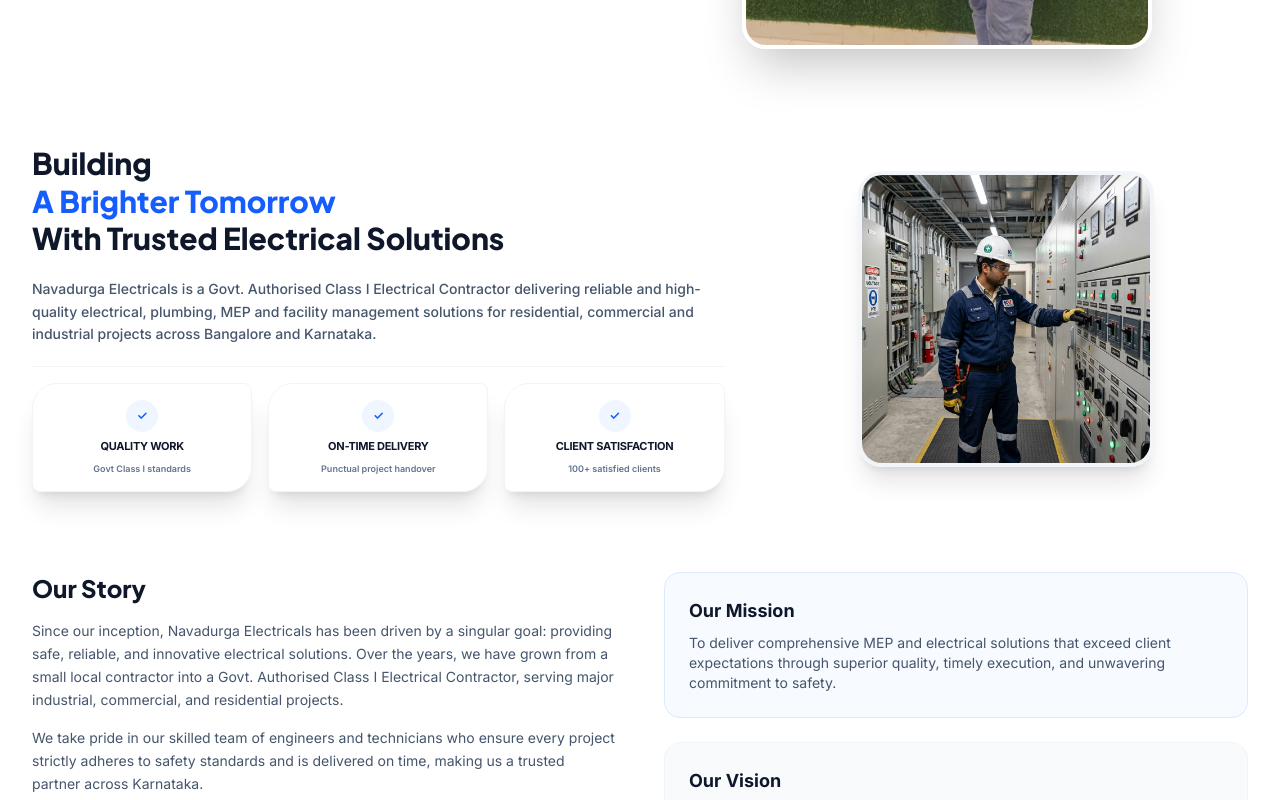
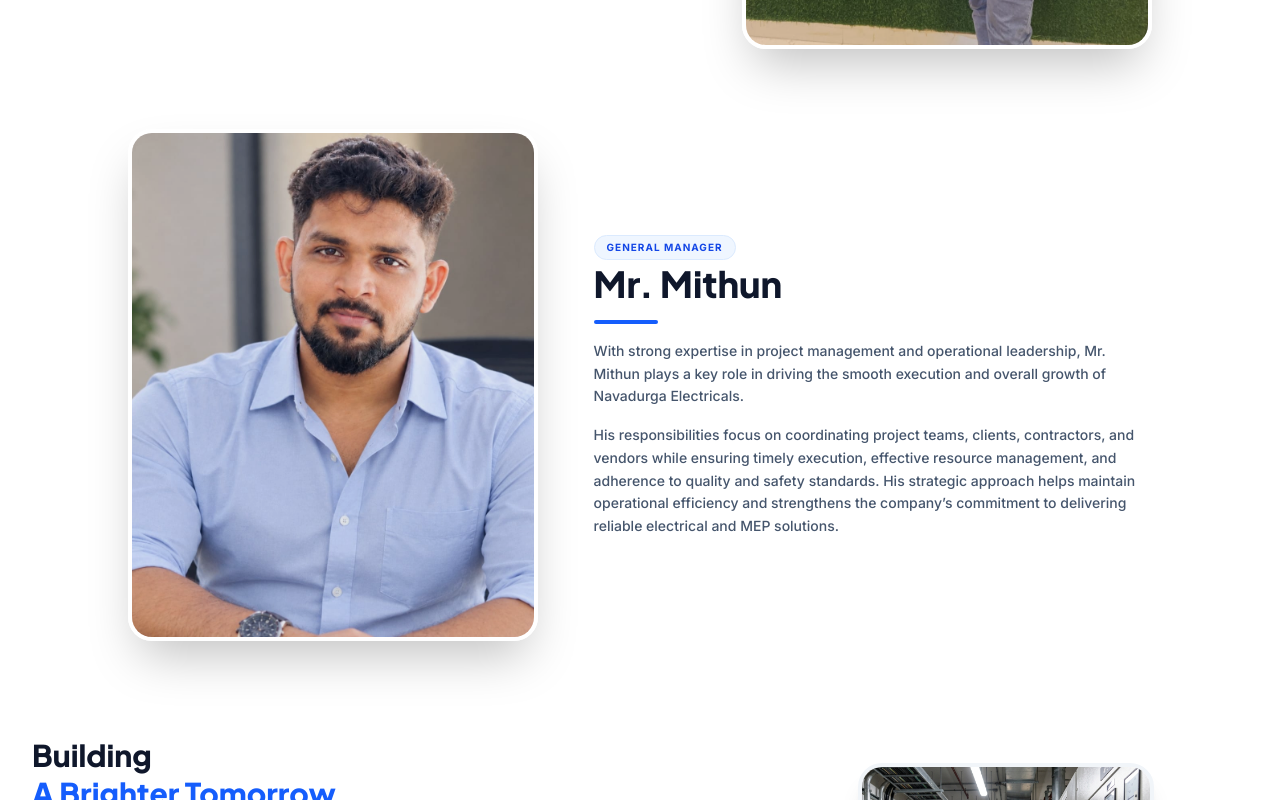
Before and after one commit to moula2002/NavaDurga-Electricals-website, a React (Vite) app: page /about in a window 1280 px wide. Shown: the part 1540-2340 px from the top of the page. Built offline with nearby package versions, Linux system fonts and the light colour scheme.

Commit message:
Added Mr. Mithun to leadership team

```diff
--- a/src/components/About.jsx
+++ b/src/components/About.jsx
@@ -5,6 +5,7 @@ import aboutImg from '../assets/about_engineer_1789710446645.png';
 import bgImg from '../assets/about_engineer_1789710446645.png';
 import ceoImg from '../assets/CEO Chethan.jpeg';
 import techDirectorImg from '../assets/Technical Director.jpeg';
+import gmImg from '../assets/General  manager.jpeg';
 
 
 export default function About() {
@@ -91,6 +92,39 @@ export default function About() {
                 </p>
                 <p className="text-slate-600 leading-relaxed font-medium text-sm">
                   He ensures that all MEP and electrical deployments are executed with absolute precision, strict regulatory compliance, and maximum efficiency. His hands-on approach guarantees that quality control is maintained at every level of execution.
+                </p>
+              </div>
+            </motion.div>
+
+            {/* General Manager Profile */}
+            <motion.div
+              initial={{ opacity: 0, y: 30 }}
+              whileInView={{ opacity: 1, y: 0 }}
+              viewport={{ once: true }}
+              transition={{ duration: 0.6, delay: 0.4 }}
+              className="flex flex-col md:flex-row items-center gap-8 md:gap-14"
+            >
+              <div className="w-full md:w-2/5 shrink-0">
+                <div className="relative rounded-3xl overflow-hidden shadow-2xl aspect-[4/5] group border-4 border-white">
+                  <div className="absolute inset-0 bg-blue-900/10 group-hover:bg-transparent transition-colors z-10 duration-500"></div>
+                  <img
+                    src={gmImg}
+                    alt="Mithun - General Manager"
+                    className="w-full h-full object-cover object-top group-hover:scale-105 transition-transform duration-700 ease-out"
+                  />
+                </div>
+              </div>
+              <div className="w-full md:w-3/5 space-y-4">
+                <div className="inline-block px-3 py-1 rounded-full bg-blue-50 text-blue-700 border border-blue-100 text-[10px] font-bold tracking-widest uppercase mb-1">
+                  General Manager
+                </div>
+                <h5 className="text-3xl md:text-4xl font-black text-slate-900 font-['Plus_Jakarta_Sans']">Mr. Mithun</h5>
+                <div className="w-16 h-1 bg-blue-600 rounded-full my-4"></div>
+                <p className="text-slate-600 leading-relaxed font-medium text-sm">
+                  With strong expertise in project management and operational leadership, Mr. Mithun plays a key role in driving the smooth execution and overall growth of Navadurga Electricals.
+                </p>
+                <p className="text-slate-600 leading-relaxed font-medium text-sm">
+                  His responsibilities focus on coordinating project teams, clients, contractors, and vendors while ensuring timely execution, effective resource management, and adherence to quality and safety standards. His strategic approach helps maintain operational efficiency and strengthens the company’s commitment to delivering reliable electrical and MEP solutions.
                 </p>
               </div>
             </motion.div>
```
Also changed, not shown: src/assets/General  manager.jpeg (added), 1 other file (tests, documents, lock files or other folders).
